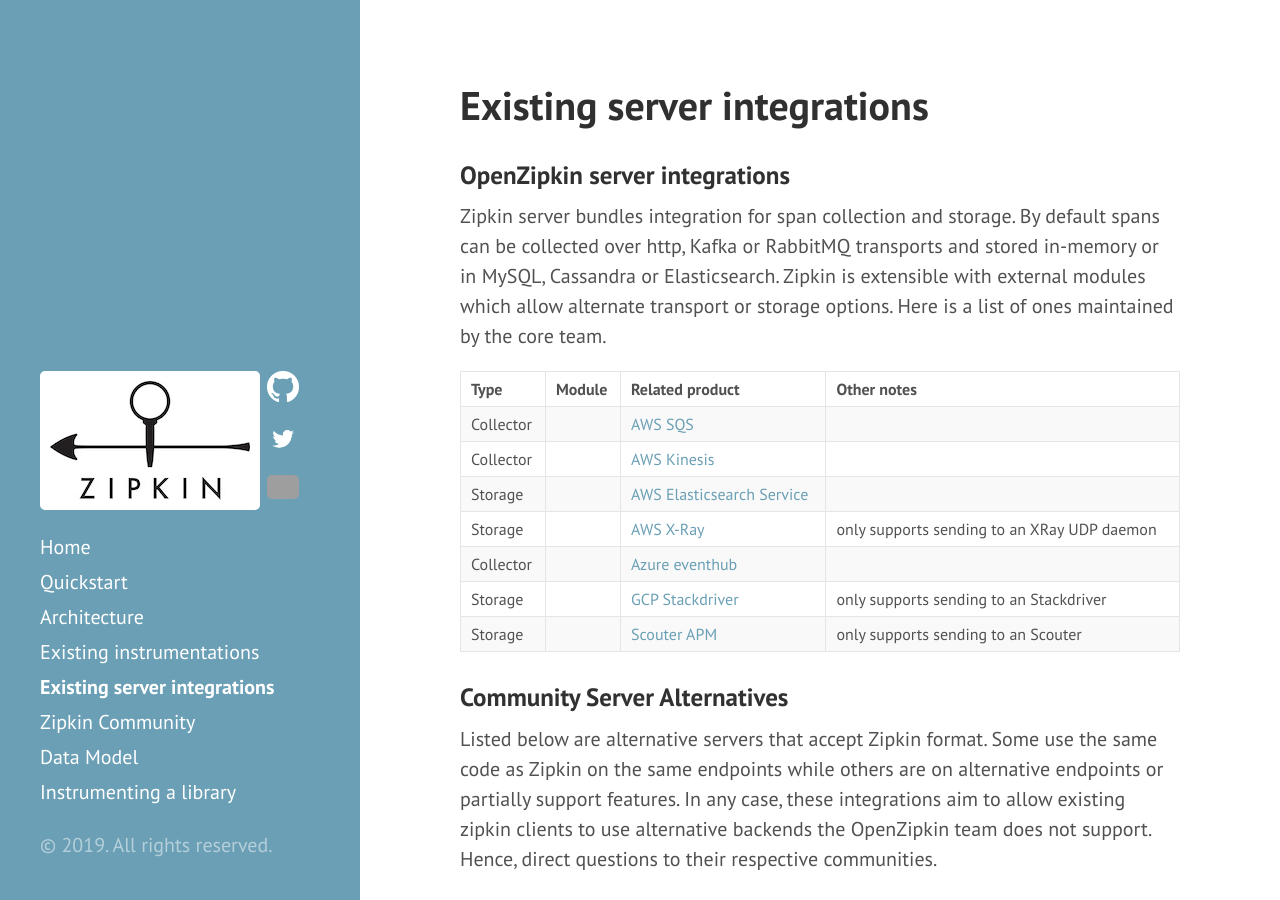
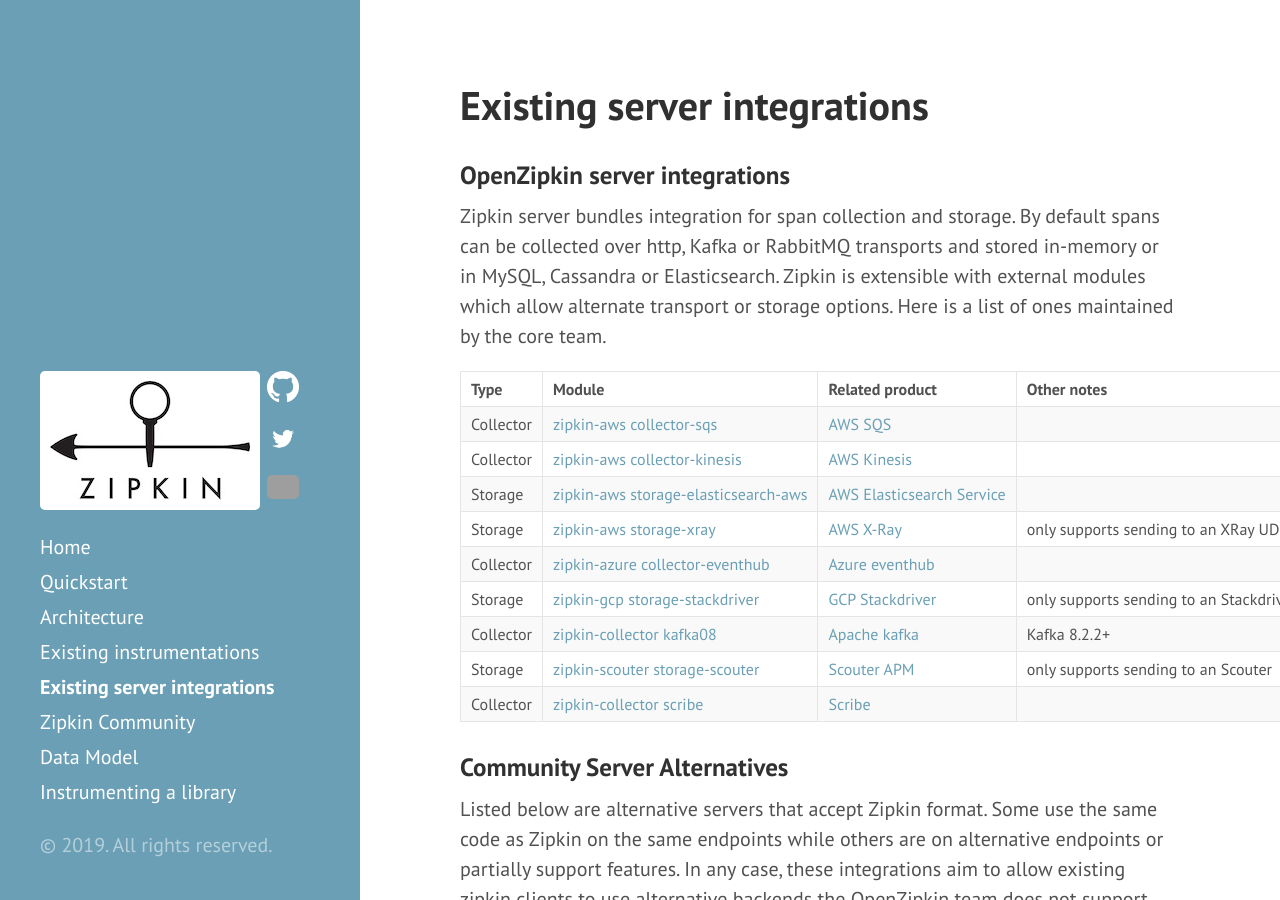
Before and after one commit to openzipkin/openzipkin.github.io, a Jekyll site: the page built from pages/existing_transport_integrations.md, in a window 1280 px wide and 900 px high. Built offline with Jekyll 4.4.1, drawn with Linux system fonts in a browser that asks for light colours.

Commit message:
Collectors added - kafka08, scribe.

```diff
--- a/_data/transport_integrations.yml
+++ b/_data/transport_integrations.yml
@@ -1,48 +1,62 @@
 - type: Collector
-  library: >-
+  module: >-
     [zipkin-aws collector-sqs](https://github.com/openzipkin/zipkin-aws/tree/master/autoconfigure/collector-sqs)
   product: >-
     [AWS SQS](https://aws.amazon.com/sqs/)
   notes:
 
 - type: Collector
-  library: >-
+  module: >-
     [zipkin-aws collector-kinesis](https://github.com/openzipkin/zipkin-aws/tree/master/autoconfigure/collector-kinesis)
   product: >-
     [AWS Kinesis](https://aws.amazon.com/kinesis/)
   notes:
 
 - type: Storage
-  library: >-
+  module: >-
     [zipkin-aws storage-elasticsearch-aws](https://github.com/openzipkin/zipkin-aws/tree/master/autoconfigure/storage-elasticsearch-aws)
   product: >-
     [AWS Elasticsearch Service](https://aws.amazon.com/elasticsearch-service/)
   notes:
 
 - type: Storage
-  library: >-
+  module: >-
     [zipkin-aws storage-xray](https://github.com/openzipkin/zipkin-aws/tree/master/autoconfigure/storage-xray)
   product: >-
-    [AWS X-Ray](https://aws.amazon.com/ko/xray/)
+    [AWS X-Ray](https://aws.amazon.com/xray/)
   notes: only supports sending to an XRay UDP daemon
 
 - type: Collector
-  library: >-
+  module: >-
     [zipkin-azure collector-eventhub](https://github.com/openzipkin/zipkin-azure)
   product: >-
     [Azure eventhub](https://azure.microsoft.com/en-us/services/event-hubs/)
   notes:
 
 - type: Storage
-  library: >-
+  module: >-
     [zipkin-gcp storage-stackdriver](https://github.com/openzipkin/zipkin-gcp/tree/master/autoconfigure/storage-stackdriver)
   product: >-
     [GCP Stackdriver](https://cloud.google.com/stackdriver/)
   notes: only supports sending to an Stackdriver
 
+- type: Collector
+  module: >-
+    [zipkin-collector kafka08](https://github.com/openzipkin/zipkin/tree/master/zipkin-autoconfigure/collector-kafka08)
+  product: >-
+    [Apache kafka](https://kafka.apache.org/)
+  notes: Kafka 8.2.2+
+
 - type: Storage
-  library: >-
+  module: >-
     [zipkin-scouter storage-scouter](https://github.com/scouter-project/zipkin-scouter)
   product: >-
     [Scouter APM](https://github.com/scouter-project/scouter)
   notes: only supports sending to an Scouter
+
+- type: Collector
+  module: >-
+    [zipkin-collector scribe](https://github.com/openzipkin/zipkin/tree/master/zipkin-autoconfigure/collector-scribe)
+  product: >-
+    [Scribe](https://github.com/facebookarchive/scribe)
+  notes:
```
